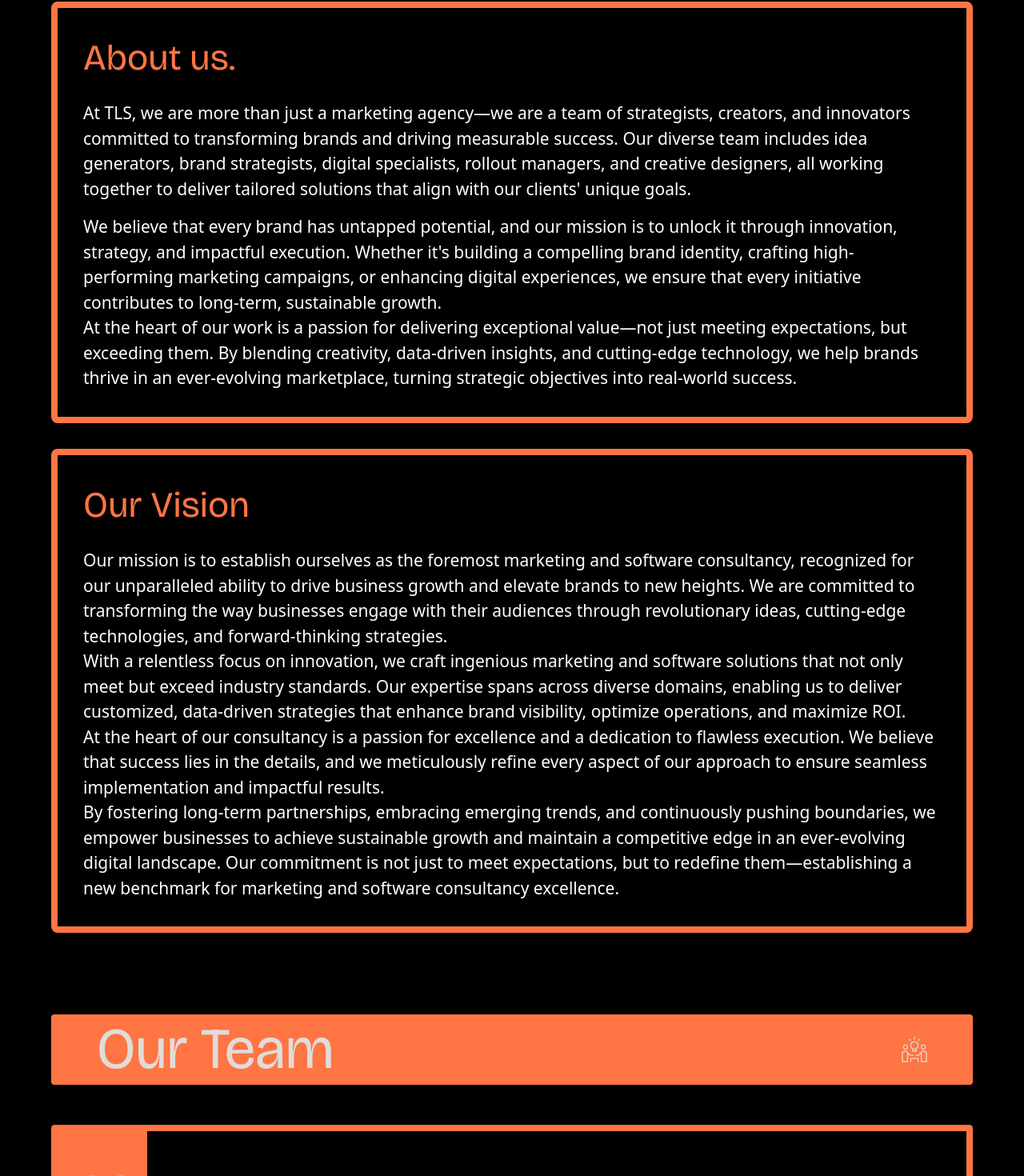
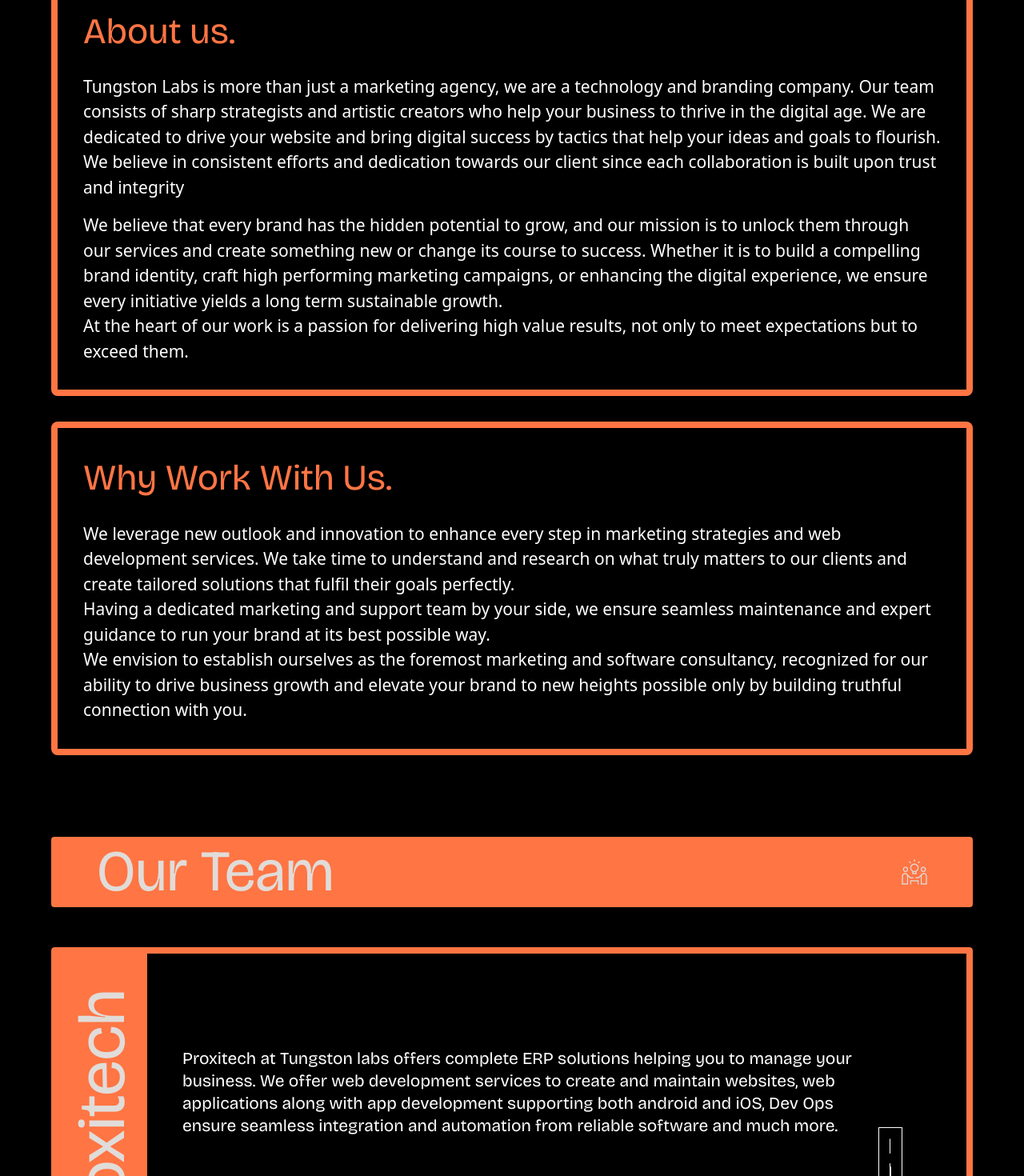
Before and after one commit to Ajay-tungston/TLS, a React (Vite) app: page /about in a window 1280 px wide. Shown: the part 1018-2488 px from the top of the page at 80% size. Built offline with nearby package versions, Linux system fonts and the light colour scheme; a web font is replaced by a local one.

Commit message:
Proxitech page is done

```diff
--- a/src/components/Home/Realms.jsx
+++ b/src/components/Home/Realms.jsx
@@ -5,19 +5,19 @@
     {
       title: "Proxitech",
       description:
-        "Protect at Tungston Labs is an innovative technology initiative focused on delivering cutting-edge solutions in AI, automation, and digital transformation. It combines advanced analytics, machine learning, and cloud-based architectures to enhance business efficiency and scalability. Whether it's optimizing workflows, streamlining operations, or enabling smart decision-making, Protect drives innovation for enterprises seeking next-generation tech solutions.",
+        "At Tungston Labs, we provide wide range of technical services to drive digital transformation and performing business. Under Proxitech, we provide ERPsolutions that streamline operations, web development that help you build a powerful presence online and app development tailored for both iOS and Andriod platforms. We offer custom technical services, including system integration, cloud solutions and IT support for your business needs.",
       icon: "/images/Wheels.png",
     },
     {
       title: "Prominova",
       description:
-        "Prominova at Tungston Labs is a dedicated division specializing in digital marketing, data and analytics, AI and machine learning, web and mobile app development, and more. Our expert teams collaborate to deliver innovative, data-driven solutions that drive growth and digital transformation.",
+        "Prominova at Tungston Labs is a dedicated division in branding and digital marketing services. Our team helps you build unique brand identities that connect with your audience. Through performing Pay-Per-Click campaigns(PPC), targeted Social Media Marketing (SMM), and strategic Search Engine Optimization (SEO) we help to drive traffic, boost engagement, and increase conversions. We offer other branding services that manages your brand identity.",
       icon: "/images/People.png",
     },
     {
       title: "Pixellar",
       description:
-        "Pixellar at Tungston Labs is a creative powerhouse specializing in digital design, branding, and visual storytelling. It merges cutting-edge design techniques with AI-driven insights to craft stunning visuals, immersive user experiences, and impactful brand identities. From UI/UX design to dynamic graphics and motion visuals, Pixellar transforms ideas into visually compelling digital experiences, helping businesses stand out in a competitive landscape.",
+        "Pixellar at Tungston Labs is a creative powerhouse specializing in digital design, branding and visual story telling. We blend creativity with innovation to build your brands look. We help you to create compelling designs through graphic designing, UI/UX designing, 3D/2D visualisation to make your brand visually exciting and other creative services. From logos and marketing creatives to immersive 3D visuals, we provide unique visual solutions.",
       icon: "/images/Draw.png",
     },
   ];
--- a/src/pages/AboutUs.jsx
+++ b/src/pages/AboutUs.jsx
@@ -5,9 +5,9 @@
 const AboutSection = () => {
     const teamItems = [
         {
-            name: "Provitect",
+            name: "Proxitech",
             description:
-                "Provitect at Tungston Labs is an innovative technology initiative focused on delivering cutting-edge solutions in AI, automation, and digital transformation. It combines advanced analytics, machine learning, and cloud-based architectures to enhance business efficiency and scalability. Whether it's optimizing workflows, streamlining operations, or enabling smart decision-making, Provitect drives innovation for enterprises seeking next-generation tech solutions.",
+                "Proxitech at Tungston labs offers complete ERP solutions helping you to manage your business. We offer web development services to create and maintain websites, web applications along with app development supporting both android and iOS, Dev Ops ensure seamless integration and automation from reliable software and much more.",
             icon: <img src="/images/settings.png" alt="Provitect Logo"
                 className="w-[107px] h-[111px] p-[10px] items-center gap-[10px] border-[3px]"
             />,
@@ -16,7 +16,7 @@
         {
             name: "Prominova",
             description:
-                "Prominova at Tungston Labs is a dedicated division specializing in digital marketing, data and analytics, AI and machine learning, web and mobile app development, and more. Our expert teams collaborate to deliver innovative, data-driven solutions that drive growth and digital transformation. By combining cutting-edge technology with industry expertise, we help businesses stay ahead in an increasingly competitive digital landscape.",
+                "Prominova is a dedicated division for branding and digital marketing services. The team ensures to build you a unique brand identity and helps you connect with your customers or audience. Our team would work with Pay-per-click campaigns, targeted Social media marketing and use SEO tools to drive traffic and increase conversions.",
             icon: <img src="/images/prominova.png" alt="Prominova Logo"
                 className="w-[107px] h-[111px] p-[10px] flex items-center gap-[10px] border-[3px]" />,
             color: "bg-[#FF7544]",
@@ -24,7 +24,7 @@
         {
             name: "Pixellar",
             description:
-                "Pixellar at Tungston Labs is a creative powerhouse specializing in digital design, branding, and visual storytelling. It merges cutting-edge design techniques with AI-driven insights to craft stunning visuals, immersive user experiences, and impactful brand identities. From UI/UX design to dynamic graphics and motion visuals, Pixellar transforms ideas into visually compelling digital experiences, helping businesses stand out in a competitive landscape.",
+                "Pixellar is the creative team of Tungston Labs, focusing on digital design, branding and visual story telling. Blending creativity with originality to build your brand visually. Our team uses the tools based on UI/UX designing, 3D/ 2D visualization to create a visually immersive interface based on your business needs, Package designing and labelling for delivering your products.",
             icon: <img src="/images/pixellar.png" alt="Pixellar Logo"
                 className="w-[107px] h-[111px] p-[10px] flex items-center gap-[10px] border-[3px]" />,
             color: "bg-[#FF7544]",
@@ -50,9 +50,9 @@
                         textAlign: 'center',
                     }}
                 >
-                    At TLS, we are a team of experts dedicated to elevating brands through strategic marketing and
-                    innovative solutions. With a blend of creativity and strategy, we help businesses unlock their full
-                    potential, drive growth, and achieve lasting impact.
+                    At Tungston Labs we combine the elements of marketing strategies, web development
+and designing tools to bring something unique from your ideas. Helping business to
+reach new heights no matter how small or big they are.
                 </p>
             </div>
 
@@ -75,19 +75,22 @@
                         </h2>
                         <div className="text-white space-y-4">
                             <p className="text-base sm:text-[21px]">
-                                At TLS, we are more than just a marketing agency—we are a team of strategists, creators, and innovators committed to
-                                transforming brands and driving measurable success. Our diverse team includes idea generators, brand strategists,
-                                digital specialists, rollout managers, and creative designers, all working together to deliver tailored solutions that align
-                                with our clients' unique goals.
+                            Tungston Labs is more than just a marketing agency, we are a technology and branding
+                        company. Our team consists of sharp strategists and artistic creators who help your
+                        business to thrive in the digital age. We are dedicated to drive your website and bring
+                        digital success by tactics that help your ideas and goals to flourish. We believe in
+                        consistent efforts and dedication towards our client since each collaboration is built
+                        upon trust and integrity
                             </p>
                             <p className="text-base sm:text-[21px]">
-                                We believe that every brand has untapped potential, and our mission is to unlock it through innovation, strategy, and
-                                impactful execution. Whether it's building a compelling brand identity, crafting high-performing marketing campaigns, or
-                                enhancing digital experiences, we ensure that every initiative contributes to long-term, sustainable growth.
+                            We believe that every brand has the hidden potential to grow, and our mission is to
+                            unlock them through our services and create something new or change its course to
+                            success. Whether it is to build a compelling brand identity, craft high performing
+                            marketing campaigns, or enhancing the digital experience, we ensure every initiative
+                            yields a long term sustainable growth.
                                 <br className="hidden sm:block" />
-                                At the heart of our work is a passion for delivering exceptional value—not just meeting expectations, but exceeding them.
-                                By blending creativity, data-driven insights, and cutting-edge technology, we help brands thrive in an ever-evolving
-                                marketplace, turning strategic objectives into real-world success.
+                                At the heart of our work is a passion for delivering high value results, not only to meet
+                                expectations but to exceed them.
                             </p>
                         </div>
                     </div>
@@ -104,26 +107,26 @@
                             className="text-3xl sm:text-[45px] font-semibold leading-[134%] tracking-[0] text-[#FF7544] mb-4 sm:mb-6"
                             style={{ fontFamily: 'Bricolage Grotesque' }}
                         >
-                            Our Vision
+                            Why Work With Us.
                         </h2>
                         <div className="text-white space-y-4">
                             <p className="text-base sm:text-[21px]">
-                                Our mission is to establish ourselves as the foremost marketing and software consultancy, recognized for our unparalleled
-                                ability to drive business growth and elevate brands to new heights. We are committed to transforming the way businesses
-                                engage with their audiences through revolutionary ideas, cutting-edge technologies, and forward-thinking strategies.
+                            We leverage new outlook and innovation to enhance every step in marketing strategies
+                                and web development services. We take time to understand and research on what truly
+                                matters to our clients and create tailored solutions that fulfil their goals perfectly.
                                 <br className="hidden sm:block" />
-                                With a relentless focus on innovation, we craft ingenious marketing and software solutions that not only meet but exceed
-                                industry standards. Our expertise spans across diverse domains, enabling us to deliver customized, data-driven strategies
-                                that enhance brand visibility, optimize operations, and maximize ROI.
+                                Having a dedicated marketing and support team by your side, we ensure seamless
+maintenance and expert guidance to run your brand at its best possible way.
                                 <br className="hidden sm:block" />
-                                At the heart of our consultancy is a passion for excellence and a dedication to flawless execution. We believe that success
-                                lies in the details, and we meticulously refine every aspect of our approach to ensure seamless implementation and
-                                impactful results.
-                                <br className="hidden sm:block" />
+                                We
+envision to establish ourselves as the foremost marketing and software consultancy,
+recognized for our ability to drive business growth and elevate your brand to new
+heights possible only by building truthful connection with you.
+                                {/* <br className="hidden sm:block" />
                                 By fostering long-term partnerships, embracing emerging trends, and continuously pushing boundaries, we empower
                                 businesses to achieve sustainable growth and maintain a competitive edge in an ever-evolving digital landscape. Our
                                 commitment is not just to meet expectations, but to redefine them—establishing a new benchmark for marketing and
-                                software consultancy excellence.
+                                software consultancy excellence. */}
                             </p>
                         </div>
                     </div>
--- a/src/pages/Prominova.jsx
+++ b/src/pages/Prominova.jsx
@@ -10,8 +10,8 @@
     {
       title: "Marketing Automation",
       description:
-        "We automate your marketing processes using innovative tools, enhancing customer engagement, lead generation and marketing efficiency.",
-      mobileSvg: (
+        "We automate your marketing process, to simplify, automate, and assess marketing activities such as email campaigns, social media updates, and lead management.",
+       mobileSvg: (
         <svg
           xmlns="http://www.w3.org/2000/svg"
           width="36"
@@ -65,7 +65,7 @@
     {
       title: "Content Marketing",
       description:
-        "We create engaging content across media—from written to visual—to connect brands with their audiences in a valuable, educational, and persuasive manner.",
+        "We focus on creating and sharing meaningful, valuable content to connect, engage and retain a target audience.",
       mobileSvg: (
         <svg
           xmlns="http://www.w3.org/2000/svg"
@@ -184,7 +184,7 @@
     {
       title: "Pay-Per-Click Advertising",
       description:
-        "We design targeted PPC campaigns to achieve your desired outcomes, maximizing efficiency, and enhancing brand visibility across digital platforms.",
+        "We administer PPC campaigns to achieve your desired Result of return outcomes (ROI), maximise reach and enhance brand visibility across digital platforms. ",
       mobileSvg: (
         <svg
           xmlns="http://www.w3.org/2000/svg"
@@ -304,7 +304,7 @@
     {
       title: "Email Marketing",
       description:
-        "We develop personalized emails that deliver meaningful information, drive connections, and build brand relationships with your audience.",
+        "We develop personalized emails that deliver meaningful interactions, drive conversations and build brand relationship with your audience.",
       mobileSvg: (
         <svg
           xmlns="http://www.w3.org/2000/svg"
@@ -407,7 +407,7 @@
     {
       title: "Social Media Management",
       description:
-        "We craft tailored strategies to manage your brand's identity, engage audiences, and foster a vibrant brand presence online.",
+        "We craft tailored campaign strategies to manage your brand’s identity, engage audience, create new leads and foster a vibrant brand presence online. ",
       mobileSvg: (
         <svg
           xmlns="http://www.w3.org/2000/svg"
@@ -556,7 +556,7 @@
     {
       title: "Search Engine Optimization",
       description:
-        "Our SEO strategies enhance your search engine rankings, increasing visibility while driving high-intent traffic to your digital properties.",
+        "We use SEO strategies to enhance your website’s search engine rankings, improve visibility while driving high intent traffic. ",
       mobileSvg: (
         <svg
           xmlns="http://www.w3.org/2000/svg"
@@ -713,7 +713,7 @@
     {
       title: "Conversion Rate Optimization",
       description:
-        "We analyze and refine your digital assets to improve conversions and maximize your marketing performance.",
+        "We use CRO techniques to improve the design, content, and user experience of a website or campaign to improve conversions and maximise marketing ROI.",
       mobileSvg: (
         <svg
           xmlns="http://www.w3.org/2000/svg"
@@ -811,7 +811,7 @@
     {
       title: "Performance Marketing",
       description:
-        "We focus on data-driven marketing campaigns, optimized in real-time, to deliver measurable results and maximize return on investment.",
+        "We focus on data – driven marketing campaigns, optimized in real – time, and driven to optimize results and maximise return on investment.",
       mobileSvg: (
         <svg
           xmlns="http://www.w3.org/2000/svg"
@@ -997,23 +997,12 @@
   lg:leading-[133.863%]
 "
               >
-                Prominova at Tungston Labs is a dedicated division specializing
-                in performance marketing, digital advertising, and brand growth
-                strategies. We leverage data-driven insights, targeted
-                campaigns, and advanced automation to help businesses scale and
-                achieve measurable success in the ever-evolving digital
-                landscape. Our expertise spans SEO, PPC, social media
-                management, and conversion optimization, making Prominova the
-                go-to solution for brands aiming for rapid growth and digital
-                transformation.
-                <br />
-                Prominova also focuses on audience behavior analysis, ensuring
-                marketing efforts are precisely tailored for maximum engagement.
-                Our team continuously adapts to emerging trends and
-                technologies, keeping brands ahead in the competitive digital
-                space. With a results-driven approach, we transform marketing
-                strategies into powerful growth engines that drive long-term
-                success.
+                Prominova, a team of Tungston Labs, specializes in branding and digital marketing
+solutions. Our team assists you in creating distinctive brand identities that resonate
+with your target audience. By executing Pay-Per-Click campaigns (PPC), and focused
+Social Media Marketing (SMM), strategic Search Engine Optimization (SEO) we aim to
+drive traffic, enhance engagement, and elevate conversions. Additionally, given below
+are the other services we provide that oversee your brand identity.
               </p>
             </div>
           </div>
@@ -1062,9 +1051,9 @@
       leading-[91%]
     "
             >
-              Precision Marketing,
+              Custom Strategies
               <br />
-              Measurable Impact
+              That Drive Growth
             </h2>
           </div>
         </div>
```
Also changed, not shown: src/components/Home/AboutCards.jsx (+14 -3 lines), src/pages/Home.jsx (+13 -17 lines), src/pages/Proxitech.jsx (+18 -26 lines).
